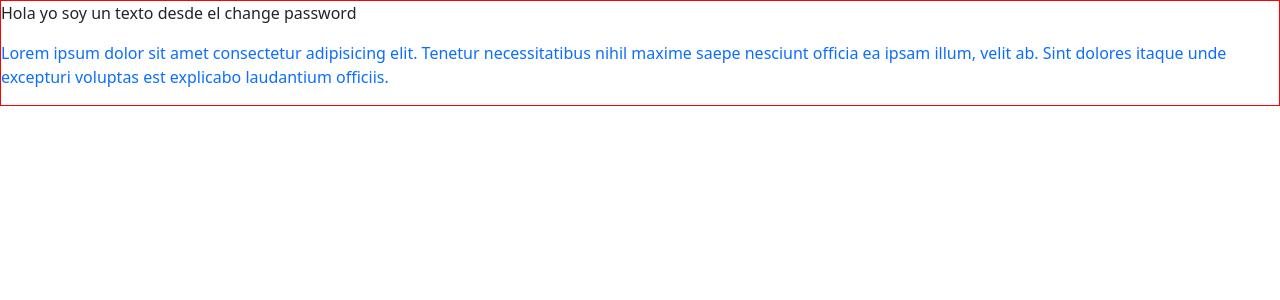
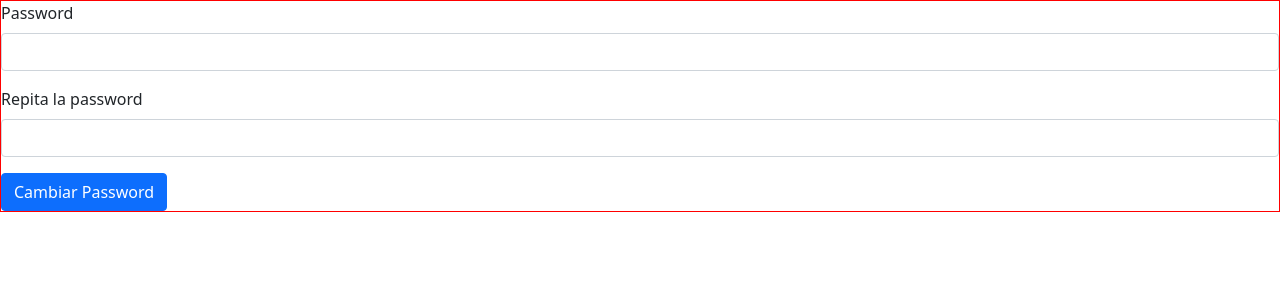
Before and after one commit to ederivero/virtual-backend-g9, a Flask app: template templates/change_password.jinja in a window 1280 px wide. Shown: the part 56-356 px from the top of the page. Run offline with Flask 2, Linux system fonts and the light colour scheme; the template is opened without the code that fills it, so the values that code supplies are empty.

Commit message:
avance change password

```diff
--- a/app.py
+++ b/app.py
@@ -97,18 +97,38 @@ def prueba_jinja():
     return render_template('pruebas.jinja', nombre='Eduardo', saludo='Buenas noches', productos=productos, masculinos=masculinos, femeninas=femeninas)
 
 
-@app.route('/change-password', methods=['GET'])
+@app.route('/change-password', methods=['GET', 'POST'])
 def cambiar_password():
-    # print(request.args)
-    # sacamos la token de los query params
-    token = request.args.get('token')
-    # creamos la instancia de Fernet
-    fernet = Fernet(environ.get('FERNET_SECRET'))
-    # desencriptamos la token
-    resultado = fernet.decrypt(bytes(token, 'utf-8')).decode('utf-8')
-    resultado = loads(resultado)
-    print(resultado)
-    return render_template('change_password.jinja')
+    if request.method == 'GET':
+        # print(request.args)
+        # sacamos la token de los query params
+        token = request.args.get('token')
+        # creamos la instancia de Fernet
+        fernet = Fernet(environ.get('FERNET_SECRET'))
+        # desencriptamos la token
+        try:
+            resultado = fernet.decrypt(bytes(token, 'utf-8')).decode('utf-8')
+            resultado = loads(resultado)
+            fecha_caducidad = datetime.strptime(resultado.get(
+                'fecha_caducidad'), '%Y-%m-%d %H:%M:%S.%f')
+            print(fecha_caducidad)
+            print(datetime.utcnow())
+            fecha_actual = datetime.utcnow()
+            if fecha_actual < fecha_caducidad:
+                print('todavia hay tiempo')
+                return render_template('change_password.jinja')
+            else:
+                print('ya no hay tiempo')
+                raise Exception('ya no hay tiempo')
+                # return render_template('bad_token.jinja')
+
+        except Exception as e:
+            print(e)
+            return render_template('bad_token.jinja')
+    elif request.method == 'POST':
+        return {
+            "message": "Se cambio la contraseña exitosamente"
+        }
 
 
 # RUTAS
--- a/controllers/Usuario.py
+++ b/controllers/Usuario.py
@@ -266,7 +266,7 @@ class ResetearPasswordController(Resource):
             }, 404
         fernet = Fernet(environ.get('FERNET_SECRET'))
         mensaje = {
-            "fecha_caducidad": str(datetime.utcnow()+timedelta(minutes=30)),
+            "fecha_caducidad": str(datetime.utcnow()+timedelta(hours=1)),
             "correo": correo
         }
         mensaje_json = dumps(mensaje)
--- /dev/null
+++ b/static/change_password.js
@@ -0,0 +1,21 @@
+const pwd1 = document.getElementById("pwd1");
+const pwd2 = document.getElementById("pwd2");
+const btnEnviar = document.getElementById("btn-enviar");
+
+btnEnviar.onclick = async (e) => {
+  if (pwd1.value !== pwd2.value) {
+    alert("Las contraseñas no coinciden");
+    return;
+  }
+
+  const respuesta = await fetch("/change-password", {
+    method: "POST",
+    body: JSON.stringify({
+      email: "",
+      password: pwd1,
+    }),
+  });
+
+  const json = await respuesta.json();
+  console.log(json);
+};
--- a/templates/change_password.jinja
+++ b/templates/change_password.jinja
@@ -1,8 +1,16 @@
 {% extends "base.jinja" %} {% block informacion %}
-<p>Hola yo soy un texto desde el change password</p>
-<p class="text-primary">
-  Lorem ipsum dolor sit amet consectetur adipisicing elit. Tenetur
-  necessitatibus nihil maxime saepe nesciunt officia ea ipsam illum, velit ab.
-  Sint dolores itaque unde excepturi voluptas est explicabo laudantium officiis.
-</p>
+<form>
+  <div class="mb-3">
+    <label for="pwd1" class="form-label">Password</label>
+    <input type="password" class="form-control" id="pwd1" />
+  </div>
+  <div class="mb-3">
+    <label for="pwd2" class="form-label">Repita la password</label>
+    <input type="password" class="form-control" id="pwd2" />
+  </div>
+  <button type="button" class="btn btn-primary" id="btn-enviar">
+    Cambiar Password
+  </button>
+</form>
+<script src="{{ url_for('static', filename='change_password.js') }}"></script>
 {% endblock%}
```
Also changed, not shown: templates/bad_token.jinja (added, +7 -0 lines).
